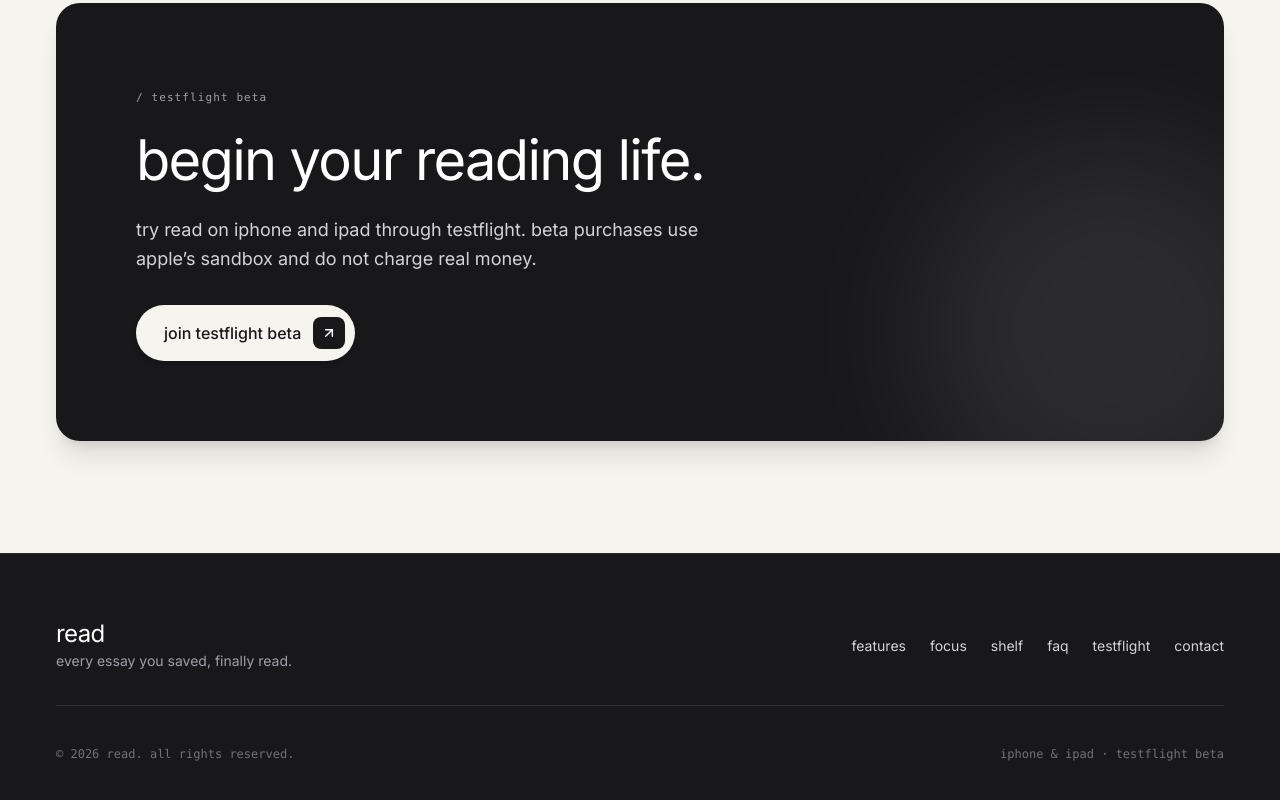
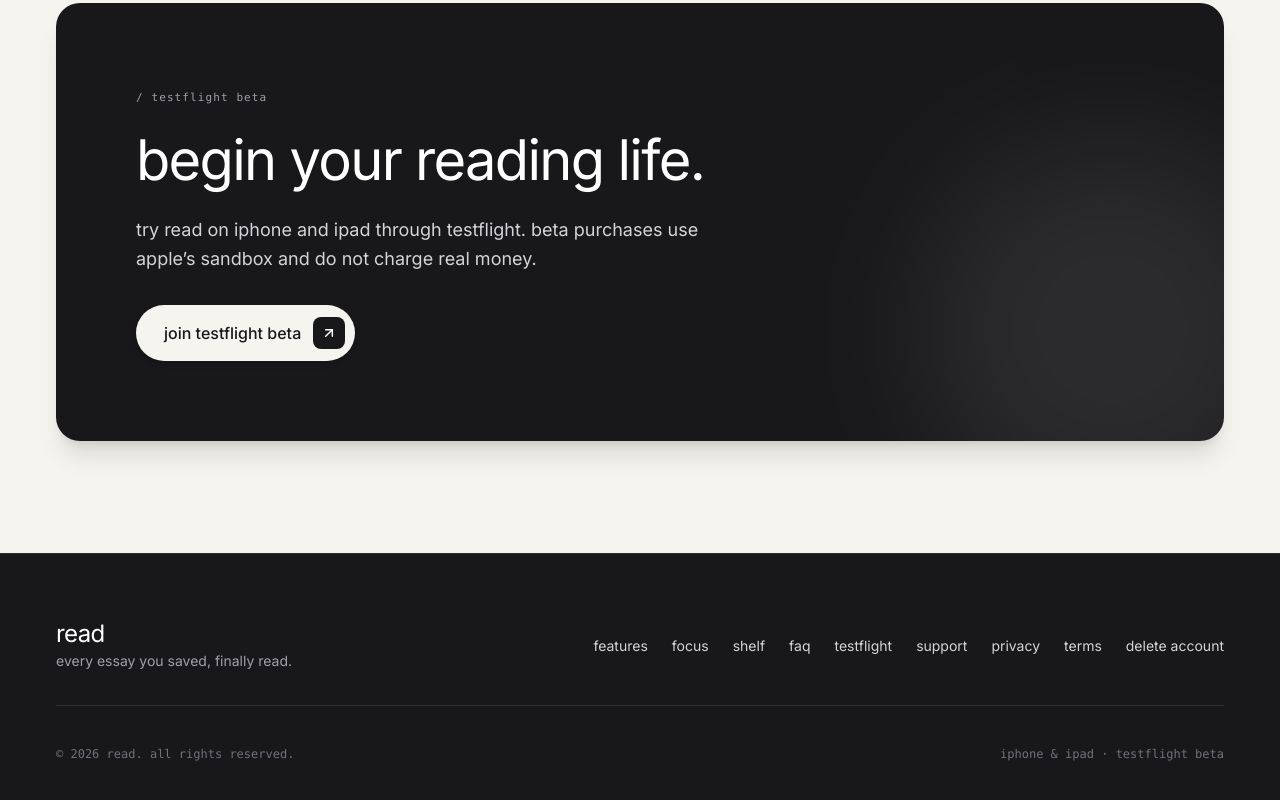
Before and after one commit to notcodesid/read-web, a Next.js app: page / in a window 1280 px wide. Shown: the part 4560-5360 px from the top of the page. Built offline with nearby package versions, Linux system fonts and the light colour scheme.

Commit message:
fix header footer navigation

```diff
--- a/components/Footer.tsx
+++ b/components/Footer.tsx
@@ -5,12 +5,15 @@ import Link from "next/link";
 
 export default function Footer() {
   const links = [
-    { label: "Features", href: "#features" },
-    { label: "Focus", href: "#focus" },
-    { label: "Shelf", href: "#shelf" },
-    { label: "FAQ", href: "#faq" },
+    { label: "Features", href: "/#features" },
+    { label: "Focus", href: "/#focus" },
+    { label: "Shelf", href: "/#shelf" },
+    { label: "FAQ", href: "/#faq" },
     { label: "TestFlight", href: "https://testflight.apple.com/join/cmbsq8e5", external: true },
-    { label: "Contact", href: "mailto:notcodesid@gmail.com" },
+    { label: "Support", href: "/support" },
+    { label: "Privacy", href: "/privacy" },
+    { label: "Terms", href: "/terms" },
+    { label: "Delete account", href: "/delete-account" },
   ];
 
   return (
--- a/components/Header.tsx
+++ b/components/Header.tsx
@@ -11,10 +11,10 @@ interface NavItem {
 }
 
 const navItems: NavItem[] = [
-  { label: "Features", href: "#features" },
-  { label: "Focus", href: "#focus" },
-  { label: "Shelf", href: "#shelf" },
-  { label: "FAQ", href: "#faq" },
+  { label: "Features", href: "/#features" },
+  { label: "Focus", href: "/#focus" },
+  { label: "Shelf", href: "/#shelf" },
+  { label: "FAQ", href: "/#faq" },
 ];
 
 export default function Header() {
```
